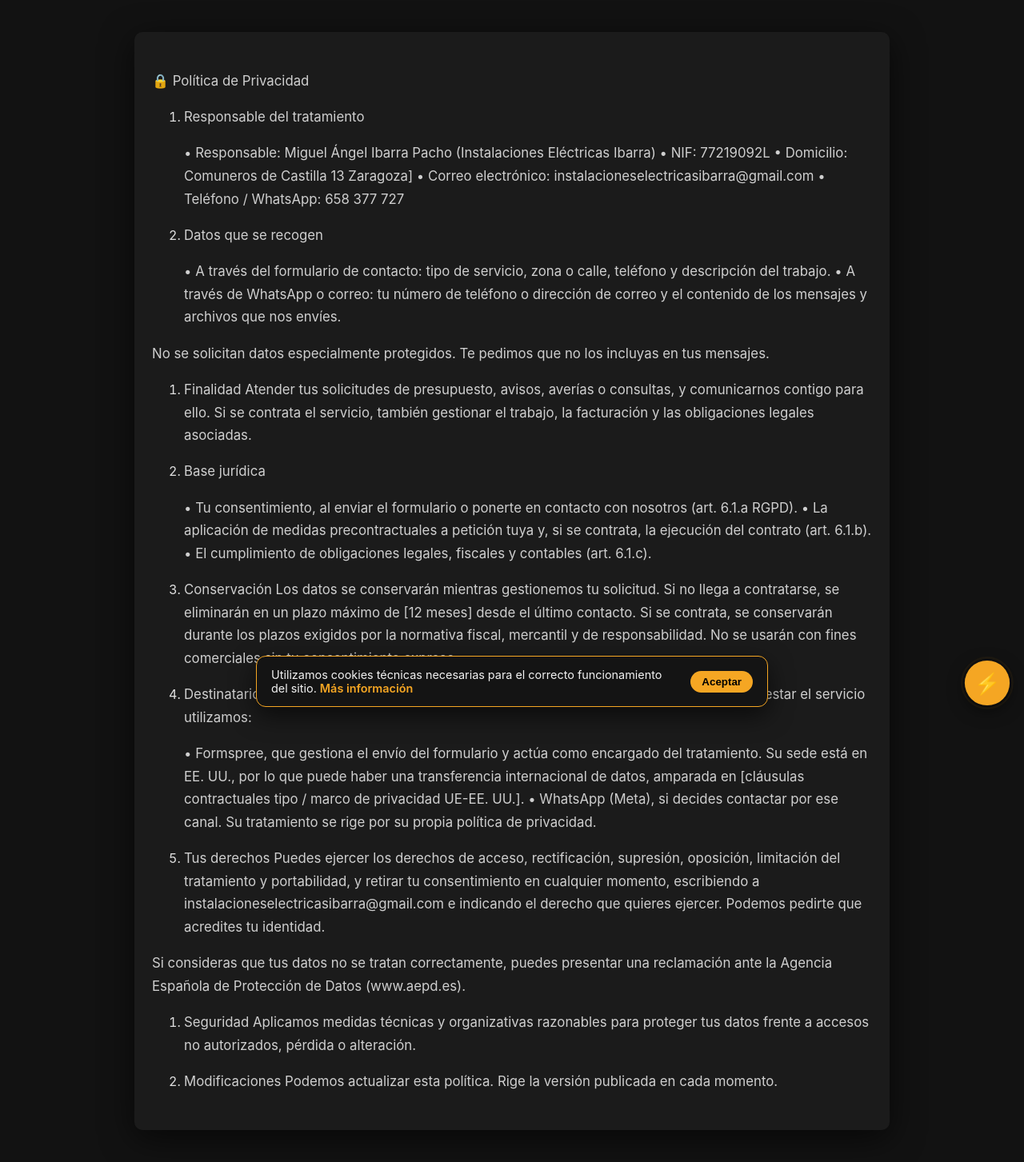
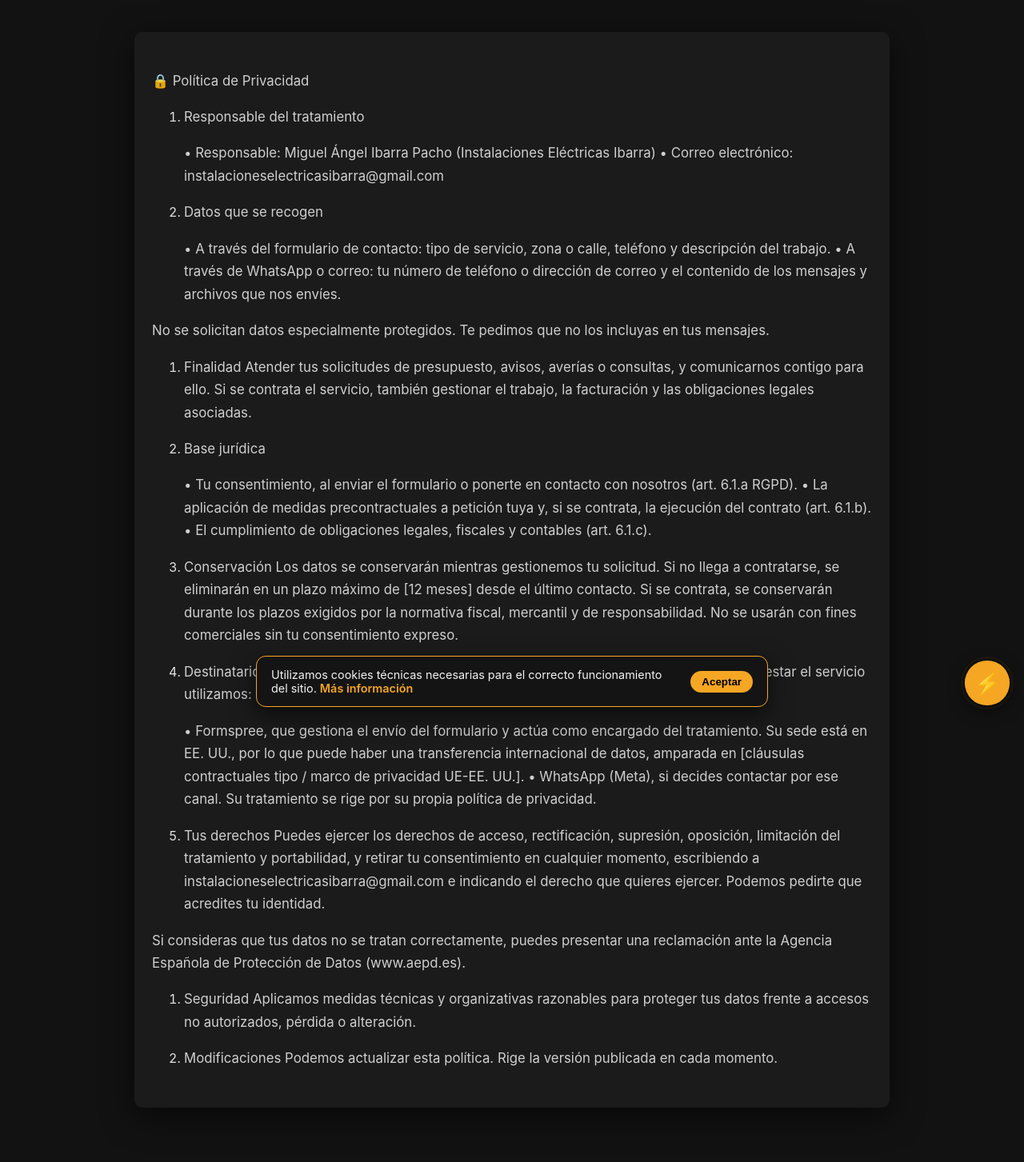
Before and after one commit to instalaciones-electricas-ibarra/Instalaciones-Electricas-Ibarra, a Jekyll site: the page built from privacidad.md, in a window 1280 px wide. Shown: the whole page at 80% size. Built offline with Jekyll 4.4.1, drawn with Linux system fonts in a browser that asks for light colours; our own code applies the rules of GitHub Pages for plain Markdown files; after the commit the page ends 1425 px from its top, so only the background shows below that.

Commit message:
Update privacidad.md

```diff
--- a/privacidad.md
+++ b/privacidad.md
@@ -2,10 +2,7 @@
 1. Responsable del tratamiento
 
 	•	Responsable: Miguel Ángel Ibarra Pacho (Instalaciones Eléctricas Ibarra)
-	•	NIF: 77219092L
-	•	Domicilio: Comuneros de Castilla 13 Zaragoza]
 	•	Correo electrónico: instalacioneselectricasibarra@gmail.com
-	•	Teléfono / WhatsApp: 658 377 727
 
 2. Datos que se recogen
 
```
